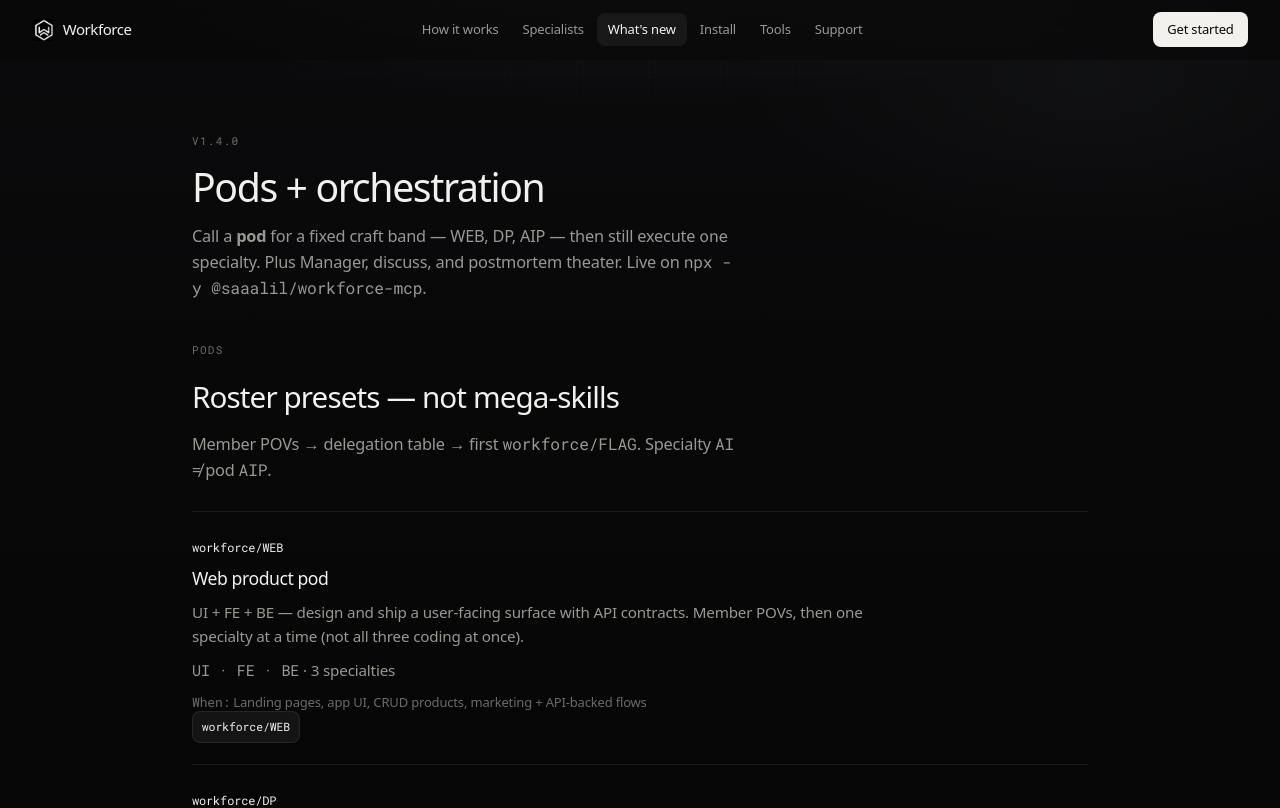
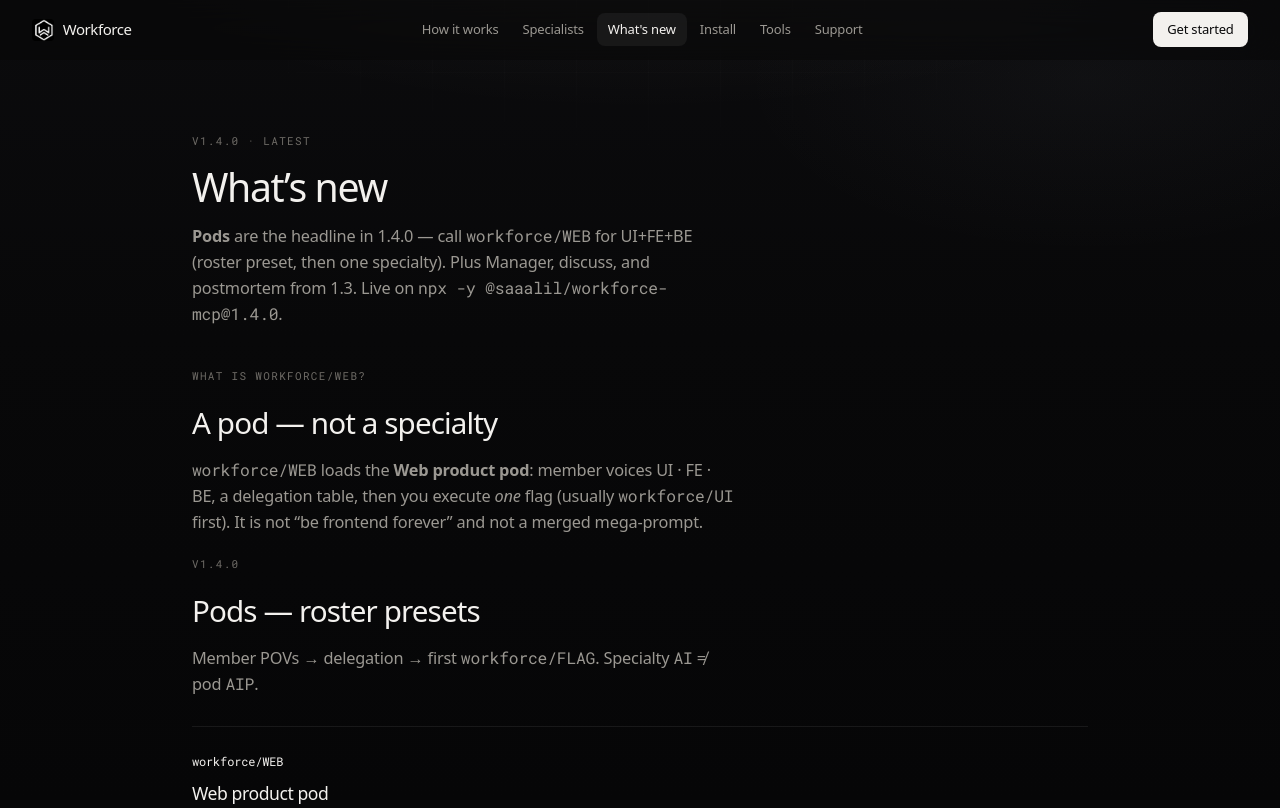
Before and after one commit to Saaalil/Workforce-Website, a React (Vite) app: page /whats-new in a window 1280 px wide. Shown: the top 808 px of the page. Built offline with nearby package versions, Linux system fonts and the light colour scheme; a web font is replaced by a local one.

Commit message:
Add 1.0–1.4 changelog and clarify workforce/WEB on What's new.
Pin copy to v1.4.0 pods release and document every major package milestone.

```diff
--- a/src/components/Layout.tsx
+++ b/src/components/Layout.tsx
@@ -1,7 +1,7 @@
 import { useEffect, useState } from "react";
 import { NavLink, Link, Outlet, useLocation } from "react-router-dom";
 import { Mark, Loader } from "./Brand";
-import { NAV } from "../data";
+import { NAV, PACKAGE } from "../data";
 
 export function Layout() {
   const [booted, setBooted] = useState(false);
@@ -65,7 +65,7 @@ export function Layout() {
 
         <footer className="footer">
           <div className="footer-meta">
-            <span>@saaalil/workforce-mcp · v1.4.0</span>
+            <span>@saaalil/workforce-mcp · v{PACKAGE.version}</span>
             <span className="footer-sep" aria-hidden>
               ·
             </span>
--- a/src/data.ts
+++ b/src/data.ts
@@ -534,6 +534,72 @@ export const PACKAGE = {
   websiteRepoUrl: "https://github.com/Saaalil/Workforce-Website",
 } as const;
 
+export type ChangelogRelease = {
+  version: string;
+  date: string;
+  title: string;
+  highlights: string[];
+};
+
+/** Full package history shown on /whats-new */
+export const CHANGELOG: ChangelogRelease[] = [
+  {
+    version: "1.4.0",
+    date: "2026-08-02",
+    title: "Pods — roster presets",
+    highlights: [
+      "Pods: WEB (UI+FE+BE), DP (DS+DE), AIP (DS+DE+ML+AI), PLAT (OPS+SRE+MON), SHIP (SEC+BE+FE+QA)",
+      "Tools: workforce_pod, workforce_list_pods — member POVs → delegation → one specialty",
+      "Prompts: workforce/WEB, workforce/DP, workforce/AIP, workforce/PLAT, workforce/SHIP",
+      "Specialty workforce/AI kept separate from intelligence pod AIP",
+      "ADR-0001 documents pod contracts; site Specialists + What’s new catalogs pods",
+    ],
+  },
+  {
+    version: "1.3.0",
+    date: "2026-08-01",
+    title: "Manager + discuss + delegate",
+    highlights: [
+      "New specialty MGR — delivery lead: sequence work, don’t craft everything",
+      "workforce_discuss / workforce/discuss — scrum, critique, premortem, war_room, retro, design_review",
+      "postmortem_theater — full cast, one corrective action per specialty",
+      "workforce_delegate / workforce/delegate — ownership plan with order + acceptance",
+      "Prompts: workforce/MGR, workforce/postmortem, workforce/scrum, workforce/plan_work",
+    ],
+  },
+  {
+    version: "1.2.1",
+    date: "2026-08-01",
+    title: "Install path clarity",
+    highlights: [
+      "Docs warn against node ./node_modules MCP paths (MODULE_NOT_FOUND)",
+      "Recommend npx -y @saaalil/workforce-mcp for Cursor / Claude",
+    ],
+  },
+  {
+    version: "1.2.0",
+    date: "2026-08-01",
+    title: "Brand + contractor intake",
+    highlights: [
+      "MCP server brand icons and website URL metadata",
+      "Constitution: investigate → Goal / Blocking questions / Assumptions / Plan → stop",
+      "All specialty briefs framed for production-grade contractor intake",
+    ],
+  },
+  {
+    version: "1.0.0 → 1.1.x",
+    date: "2026-07 / 2026-08",
+    title: "Initial specialist MCP",
+    highlights: [
+      "First public package: specialist context packs (not a hiring tool)",
+      "13 craft specialties: ARCH, UI, FE, BE, DE, DS, ML, AI, OPS, SRE, MON, SEC, QA",
+      "Tools: workforce_as / specialize, list_roles, consult, handoff",
+      "Slash prompts workforce/FLAG + aliases; short-flag resolution",
+      "Role packs: stack defaults, quality bars, anti-patterns, discovery questions",
+    ],
+  },
+];
+
 export type WhatsNewItem = {
   flag: string;
   title: string;
--- a/src/index.css
+++ b/src/index.css
@@ -1410,6 +1410,51 @@ code,
   margin-bottom: 0;
 }
 
+.changelog-list {
+  display: flex;
+  flex-direction: column;
+  gap: 0;
+  margin: 1.75rem 0 2rem;
+  border-top: 1px solid var(--border);
+}
+
+.changelog-item {
+  padding: 1.5rem 0;
+  border-bottom: 1px solid var(--border);
+}
+
+.changelog-head {
+  display: flex;
+  flex-wrap: wrap;
+  align-items: baseline;
+  gap: 0.65rem 1rem;
+  margin-bottom: 0.45rem;
+}
+
+.changelog-date {
+  font-family: var(--mono);
+  font-size: 0.75rem;
+  color: var(--fg-dim);
+  letter-spacing: 0.02em;
+}
+
+.changelog-bullets {
+  margin: 0.75rem 0 0;
+  padding-left: 1.15rem;
+  color: var(--fg-muted);
+  font-size: 0.925rem;
+  max-width: 44rem;
+  line-height: 1.55;
+}
+
+.changelog-bullets li {
+  margin-bottom: 0.4rem;
+}
+
+.changelog-bullets li::marker {
+  color: var(--fg-dim);
+}
+
 .orch-flow {
   margin: 2rem 0 2.5rem;
 }
--- a/src/pages/HomePage.tsx
+++ b/src/pages/HomePage.tsx
@@ -49,8 +49,9 @@ export function HomePage() {
             What’s new
           </h2>
           <p className="section-lead">
-            Orchestration for the roster — Manager, discuss, postmortem theater,
-            and delegate. Same dark theme, same short flags.
+            v{PACKAGE.version}: pods like{" "}
+            <span className="mono">workforce/WEB</span>, plus Manager, discuss,
+            and postmortem theater. Same dark theme, same short flags.
           </p>
         </Reveal>
 
--- a/src/pages/SupportPage.tsx
+++ b/src/pages/SupportPage.tsx
@@ -21,8 +21,8 @@ export function SupportPage() {
             <h2 className="specialty-name">{PACKAGE.name}</h2>
             <p>
               Install with npx in Cursor or Claude. Current release{" "}
-              <span className="mono">v{PACKAGE.version}</span> — Manager,
-              discuss, postmortem theater, delegate.
+              <span className="mono">v{PACKAGE.version}</span> — pods (WEB/DP/AIP),
+              Manager, discuss, postmortem, delegate.
             </p>
           </div>
           <a
--- a/src/pages/WhatsNewPage.tsx
+++ b/src/pages/WhatsNewPage.tsx
@@ -1,26 +1,39 @@
 import { Link } from "react-router-dom";
 import { Reveal } from "../components/Reveal";
-import { PACKAGE, PODS_CATALOG, WHATS_NEW } from "../data";
+import { CHANGELOG, PACKAGE, PODS_CATALOG, WHATS_NEW } from "../data";
 
 export function WhatsNewPage() {
   return (
     <section className="section section-page section-wide">
       <Reveal>
-        <p className="section-label">v{PACKAGE.version}</p>
-        <h1 className="section-title">Pods + orchestration</h1>
+        <p className="section-label">v{PACKAGE.version} · latest</p>
+        <h1 className="section-title">What’s new</h1>
         <p className="section-lead">
-          Call a <strong>pod</strong> for a fixed craft band — WEB, DP, AIP —
-          then still execute <span className="mono">one</span> specialty. Plus
-          Manager, discuss, and postmortem theater. Live on{" "}
-          <span className="mono">npx -y {PACKAGE.name}</span>.
+          <strong>Pods</strong> are the headline in {PACKAGE.version} — call{" "}
+          <span className="mono">workforce/WEB</span> for UI+FE+BE (roster
+          preset, then one specialty). Plus Manager, discuss, and postmortem
+          from 1.3. Live on{" "}
+          <span className="mono">npx -y {PACKAGE.name}@{PACKAGE.version}</span>.
         </p>
       </Reveal>
 
       <Reveal>
-        <p className="section-label">Pods</p>
-        <h2 className="use-title">Roster presets — not mega-skills</h2>
+        <p className="section-label">What is workforce/WEB?</p>
+        <h2 className="use-title">A pod — not a specialty</h2>
         <p className="section-lead use-lead">
-          Member POVs → delegation table → first{" "}
+          <span className="mono">workforce/WEB</span> loads the{" "}
+          <strong>Web product pod</strong>: member voices UI · FE · BE, a
+          delegation table, then you execute <em>one</em> flag (usually{" "}
+          <span className="mono">workforce/UI</span> first). It is not “be
+          frontend forever” and not a merged mega-prompt.
+        </p>
+      </Reveal>
+
+      <Reveal>
+        <p className="section-label">v{PACKAGE.version}</p>
+        <h2 className="use-title">Pods — roster presets</h2>
+        <p className="section-lead use-lead">
+          Member POVs → delegation → first{" "}
           <span className="mono">workforce/FLAG</span>. Specialty{" "}
           <span className="mono">AI</span> ≠ pod{" "}
           <span className="mono">AIP</span>.
@@ -77,12 +90,12 @@ export function WhatsNewPage() {
       </div>
 
       <Reveal>
-        <p className="section-label">Also in recent releases</p>
+        <p className="section-label">Also shipping with recent releases</p>
         <h2 className="use-title">Manager · discuss · postmortem</h2>
       </Reveal>
 
       <div className="whats-list">
-        {WHATS_NEW.map((item, i) => (
+        {WHATS_NEW.filter((item) => item.flag !== "WEB").map((item, i) => (
           <Reveal
             key={item.flag}
             className="whats-item"
@@ -101,6 +114,36 @@ export function WhatsNewPage() {
         ))}
       </div>
 
+      <Reveal>
+        <p className="section-label">Changelog</p>
+        <h2 className="use-title">From 1.0 to {PACKAGE.version}</h2>
+        <p className="section-lead use-lead">
+          Everything added across published releases of{" "}
+          <span className="mono">{PACKAGE.name}</span>.
+        </p>
+      </Reveal>
+
+      <div className="changelog-list">
+        {CHANGELOG.map((rel, i) => (
+          <Reveal
+            key={rel.version}
+            className="changelog-item"
+            delayMs={Math.min(i * 40, 160)}
+          >
+            <div className="changelog-head">
+              <span className="prompt-flag">v{rel.version}</span>
+              <span className="changelog-date">{rel.date}</span>
+            </div>
+            <h3 className="specialty-name">{rel.title}</h3>
+            <ul className="changelog-bullets">
+              {rel.highlights.map((h) => (
+                <li key={h}>{h}</li>
+              ))}
+            </ul>
+          </Reveal>
+        ))}
+      </div>
+
       <Reveal className="hero-actions orch-actions">
         <Link className="btn btn-primary" to="/install">
           Install v{PACKAGE.version}
```
